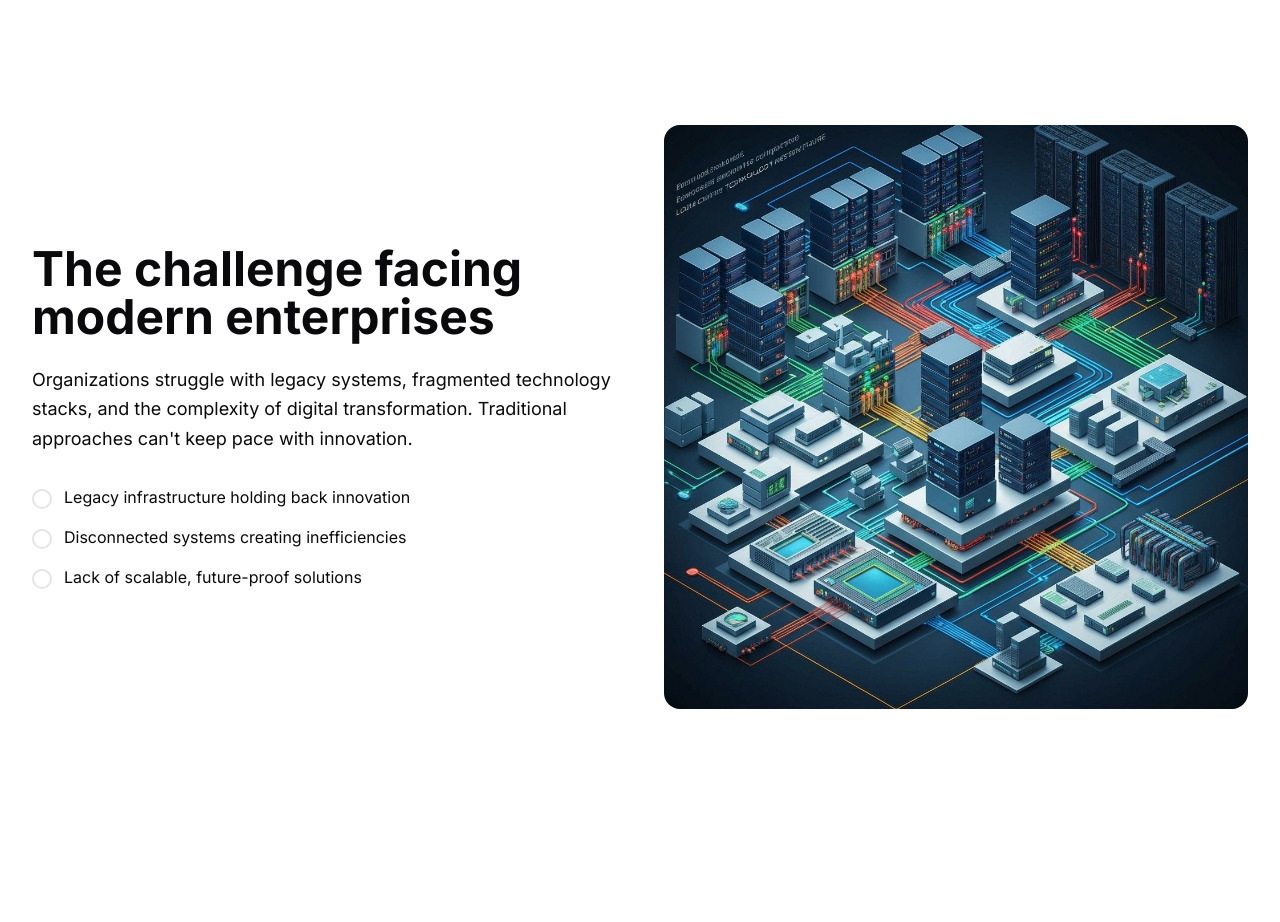
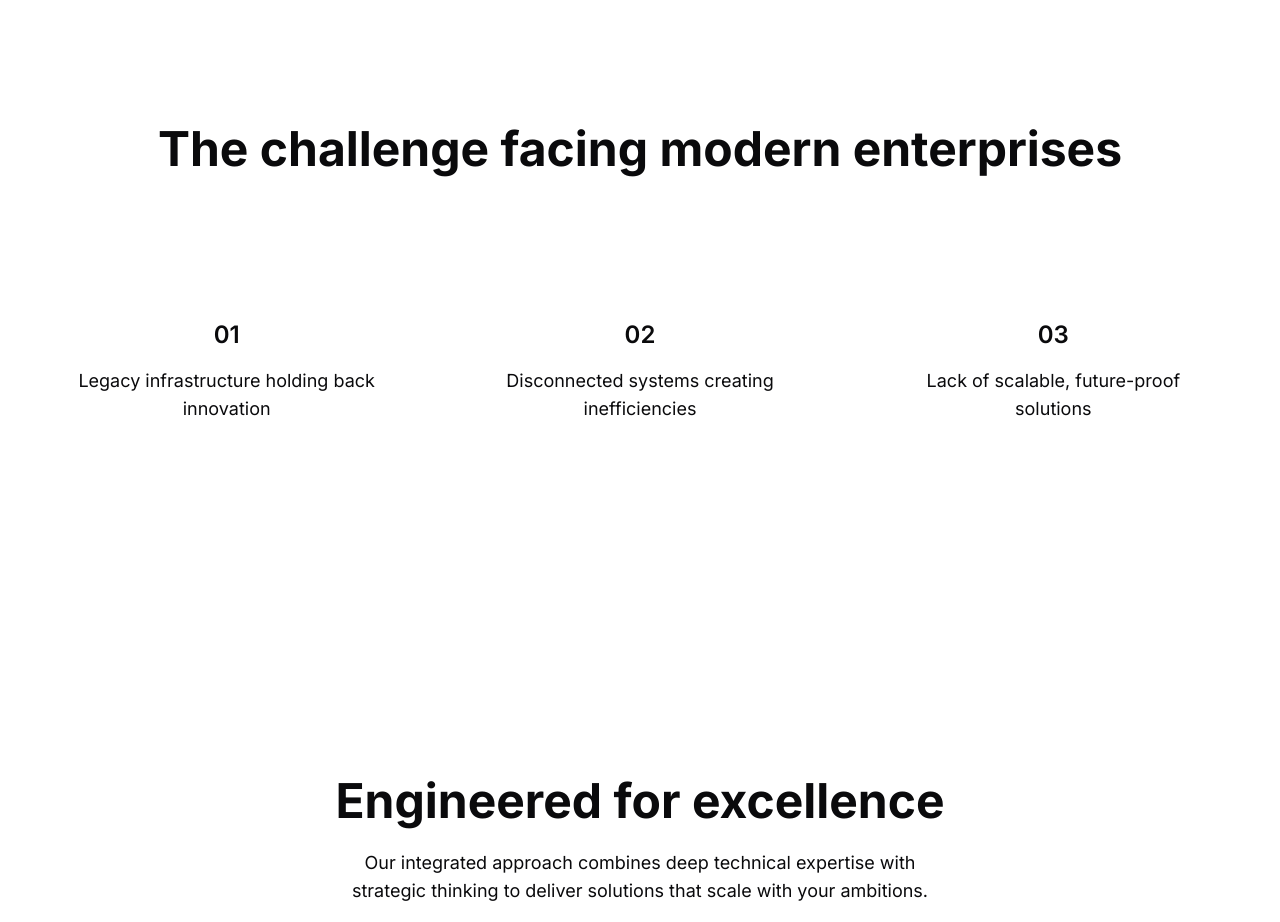
Before and after one commit to godlikeanyone/Functions-Website, a Next.js app: page / in a window 1280 px wide. Shown: the part 1100-2022 px from the top of the page. Built offline with nearby package versions, Linux system fonts and the light colour scheme.

Commit message:
Update page.tsx

```diff
--- a/app/page.tsx
+++ b/app/page.tsx
@@ -234,36 +234,25 @@ export default function Home() {
         </div>
       </section>
 
-      {/* Problem Section */}
+      {/* Problem Section: Three vertical rectangles with text */}
       <section className="py-24 md:py-32">
         <div className="max-w-7xl mx-auto px-4 sm:px-6 lg:px-8">
-          <div className="grid md:grid-cols-2 gap-12 items-center">
-            <div>
-              <h2 className="text-4xl md:text-5xl font-bold mb-6 text-balance">{t.problem.title}</h2>
-              <p className="text-lg text-muted-foreground mb-8 leading-relaxed">{t.problem.description}</p>
-              <ul className="space-y-4">
-                {t.problem.points.map((point, index) => (
-                  <li key={index} className="flex items-start gap-3">
-                    <div className="mt-1 text-destructive">
-                      <div className="w-5 h-5 rounded-full border-2 border-destructive flex items-center justify-center">
-                        <div className="w-2 h-2 bg-destructive rounded-full" />
-                      </div>
-                    </div>
-                    <span className="text-muted-foreground">{point}</span>
-                  </li>
-                ))}
-              </ul>
-            </div>
-            <div className="relative aspect-square bg-muted rounded-2xl overflow-hidden">
-              <img
-                src="/complex-enterprise-technology-infrastructure.jpg"
-                alt="Enterprise challenges"
-                className="w-full h-full object-cover"
-              />
-            </div>
+          <h2 className="text-4xl md:text-5xl font-bold mb-12 text-center text-balance">{t.problem.title}</h2>
+
+          <div className="grid md:grid-cols-3 gap-6">
+            {t.problem.points.map((point, index) => (
+              <div
+                key={index}
+                className="flex flex-col justify-center items-center bg-gradient-to-b from-primary/20 to-primary/10 p-8 rounded-xl min-h-[300px] text-center transition-transform hover:scale-105"
+              >
+                <div className="text-2xl font-semibold mb-4 text-primary">{`0${index + 1}`}</div>
+                <p className="text-lg text-muted-foreground">{point}</p>
+              </div>
+            ))}
           </div>
         </div>
       </section>
+
 
       {/* Solution Section */}
       <section className="py-24 md:py-32 bg-card">
```
